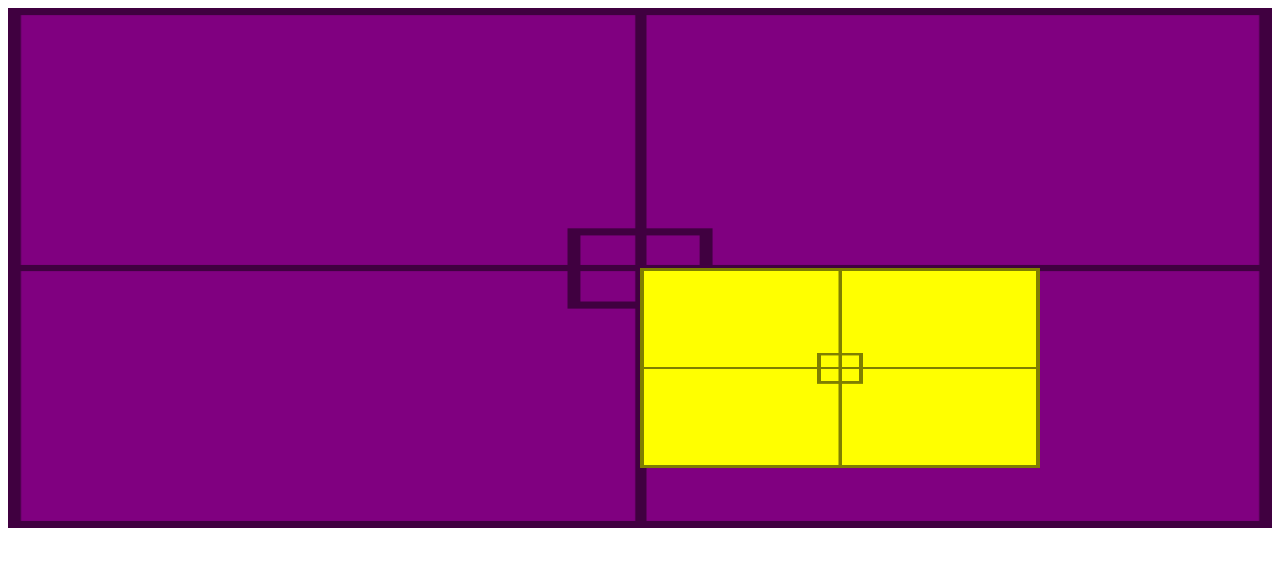
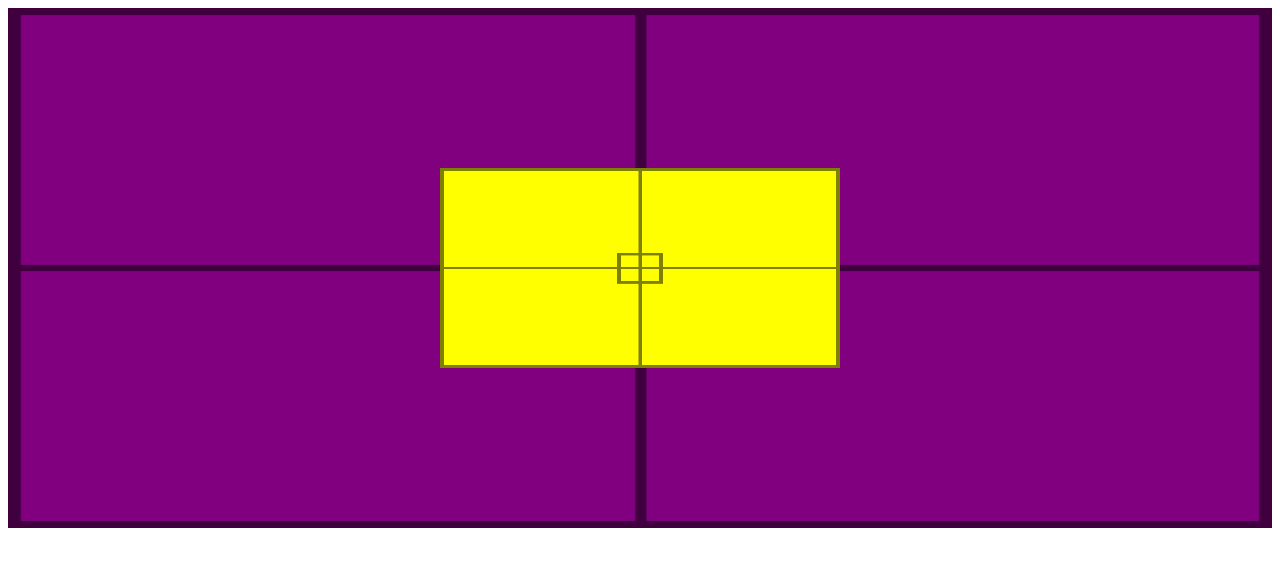
Before and after one commit to gabriel-s-passos-araujo/HTML-CSS, a plain HTML site: page exercicios/exerc022/fundo007.html in a window 1280 px wide. Drawn offline with Linux system fonts and the light colour scheme.

Commit message:
Update fundo007.html

```diff
--- a/exercicios/exerc022/fundo007.html
+++ b/exercicios/exerc022/fundo007.html
@@ -26,7 +26,7 @@
             background-image: url(imagens/target001.png);
             background-size: 100% 100%;
 
-            transform: translate(-50%, -50%'');
+            transform: translate(-50%, -50%);
         }
     </style>
 </head>
```
